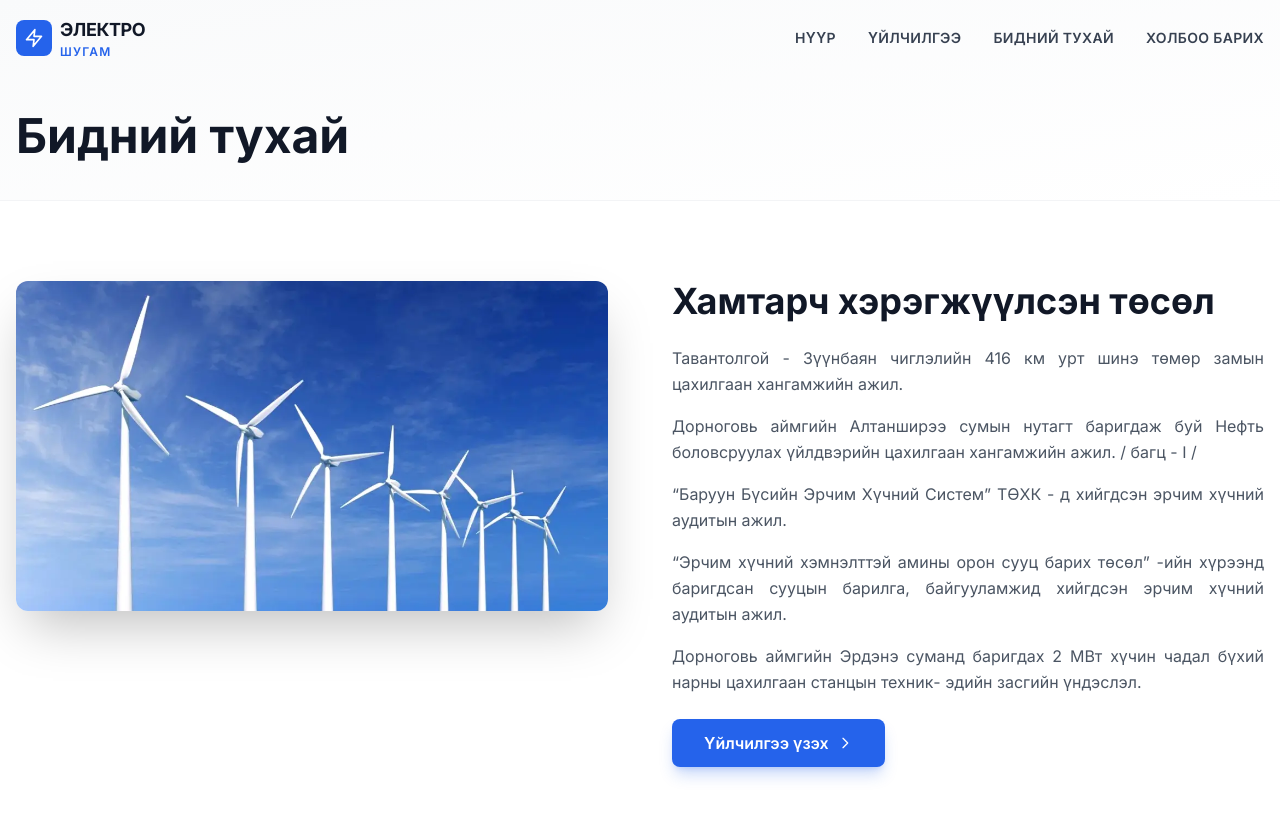
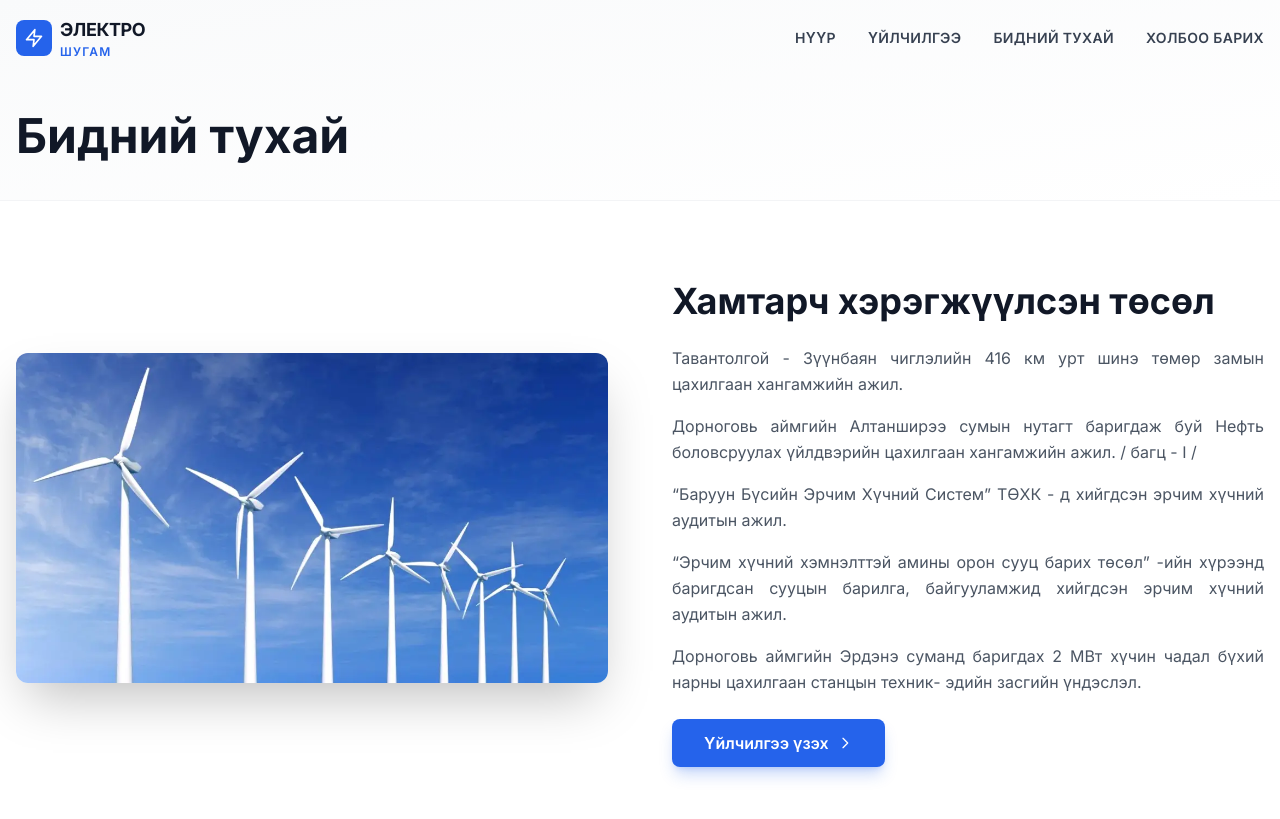
Before and after one commit to electroshugam/electroshugam_web_new, a Jekyll site: the page built from about.html, in a window 1280 px wide and 900 px high. Shown: the top 819 px of the window. Built offline with Jekyll 4.4.1, drawn with Linux system fonts in a browser that asks for light colours; nearby versions of some CDN libraries.

Commit message:
fig update

```diff
--- a/about.html
+++ b/about.html
@@ -20,9 +20,9 @@
 <section class="py-20 bg-white">
   <div class="container mx-auto px-4">
     <div class="grid md:grid-cols-2 gap-12 lg:gap-16 items-start">
-      <div class="relative">
+      <div class="relative mt-6">
         <div class="absolute -inset-4 bg-blue-100/50 rounded-2xl -z-10 transform rotate-2"></div>
-        <div class="relative rounded-xl overflow-hidden shadow-2xl mt-18">
+        <div class="relative rounded-xl overflow-hidden shadow-2xl mt-12">
           <img src="{{ '/media/about_fig1.webp' | relative_url }}" alt="Электро шугам" class="w-full h-auto">
         </div>
       </div>
```
